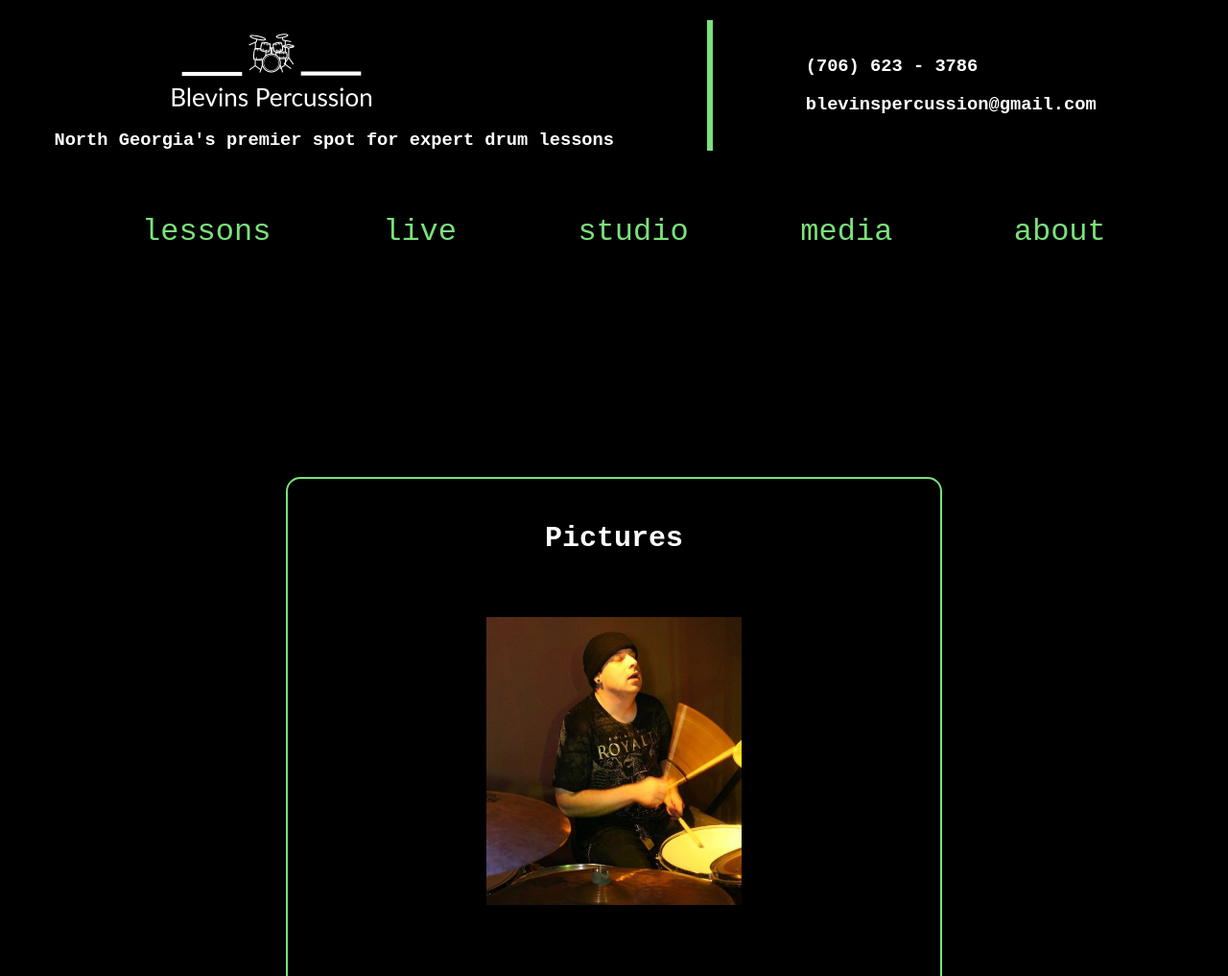
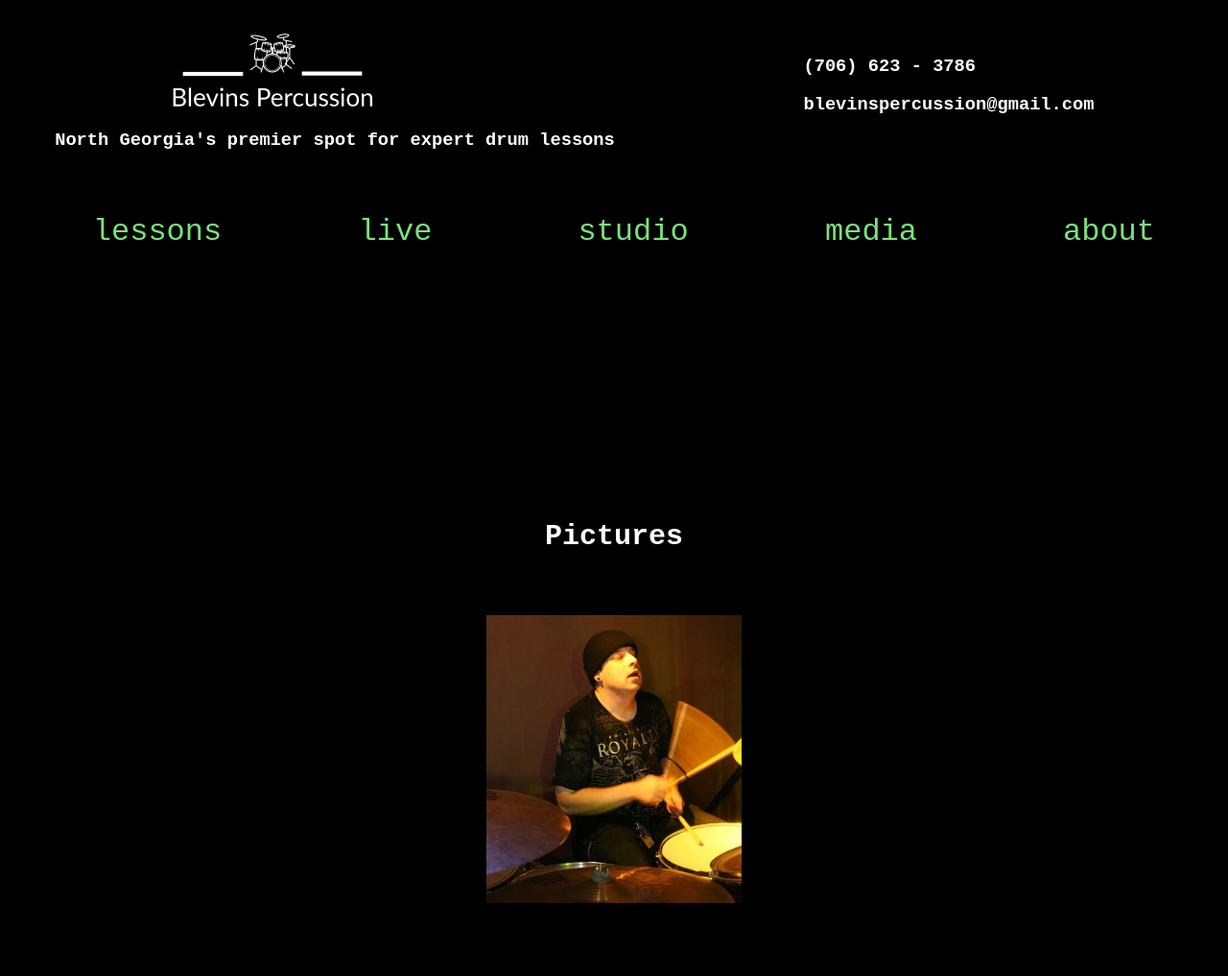
Before and after one commit to blevinspercussion/blevperc-website-alt, a plain HTML site: page media.html in a window 1280 px wide. Shown: the part 15-1032 px from the top of the page at 96% size. Drawn offline with Linux system fonts and the light colour scheme.

Commit message:
Changed CSS to remove borders around most content, and to make the mobile nav menu take up the entire screen width

```diff
--- a/style.css
+++ b/style.css
@@ -56,7 +56,7 @@ h3 {
   min-width: 35vw;
   align-items: center;
   justify-content: center;
-  border: 2px solid white;
+  /* border: 2px solid white; */
   border-radius: 15px;
   margin: 2em;
   padding: 1em;
@@ -138,8 +138,10 @@ nav {
   color: white;
   padding: 1em;
   margin: 1em;
-  min-width: 6em;
-  max-width: 80vw;
+  /* min-width: 6em;
+  max-width: 80vw; */
+  width: 100vw;
+  height: 100vh;
   max-height: fit-content;
   font-size: 2em;
   overflow: scroll;
@@ -195,7 +197,7 @@ video {
   border-radius: 15px;
   font-size: 1.25em;
   width: 95vw;
-  border: 2px solid var(--accent1);
+  /* border: 2px solid var(--accent1); */
   /* background-image:url("./media/pics/green_drumlites.jpg");
     background-size:cover; */
 }
@@ -371,7 +373,7 @@ a {
   }
 
   .vl {
-    border-left: 6px solid var(--accent1);
+    /* border-left: 6px solid var(--accent1); */
     height: 17vh;
   }
 
```
